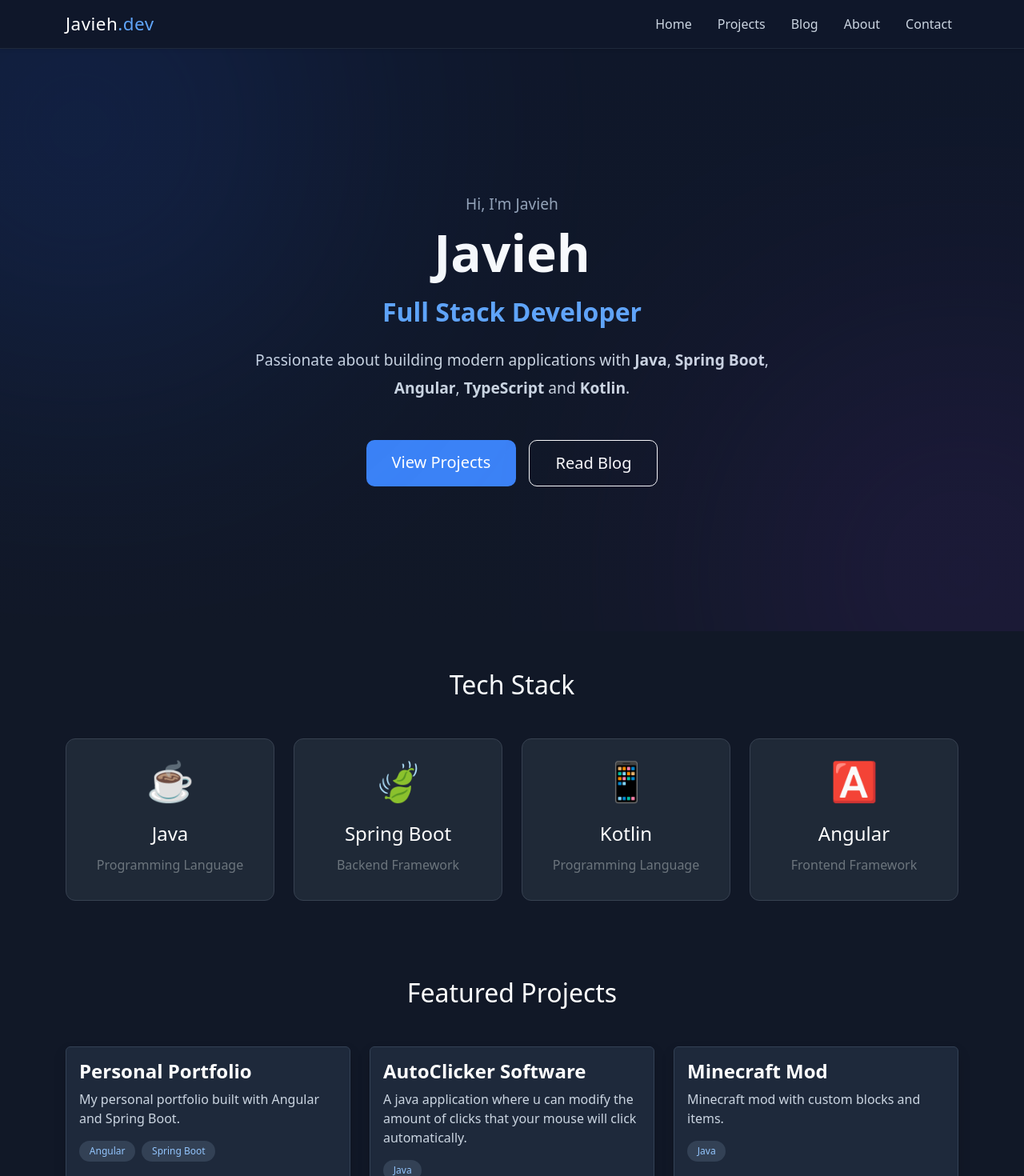
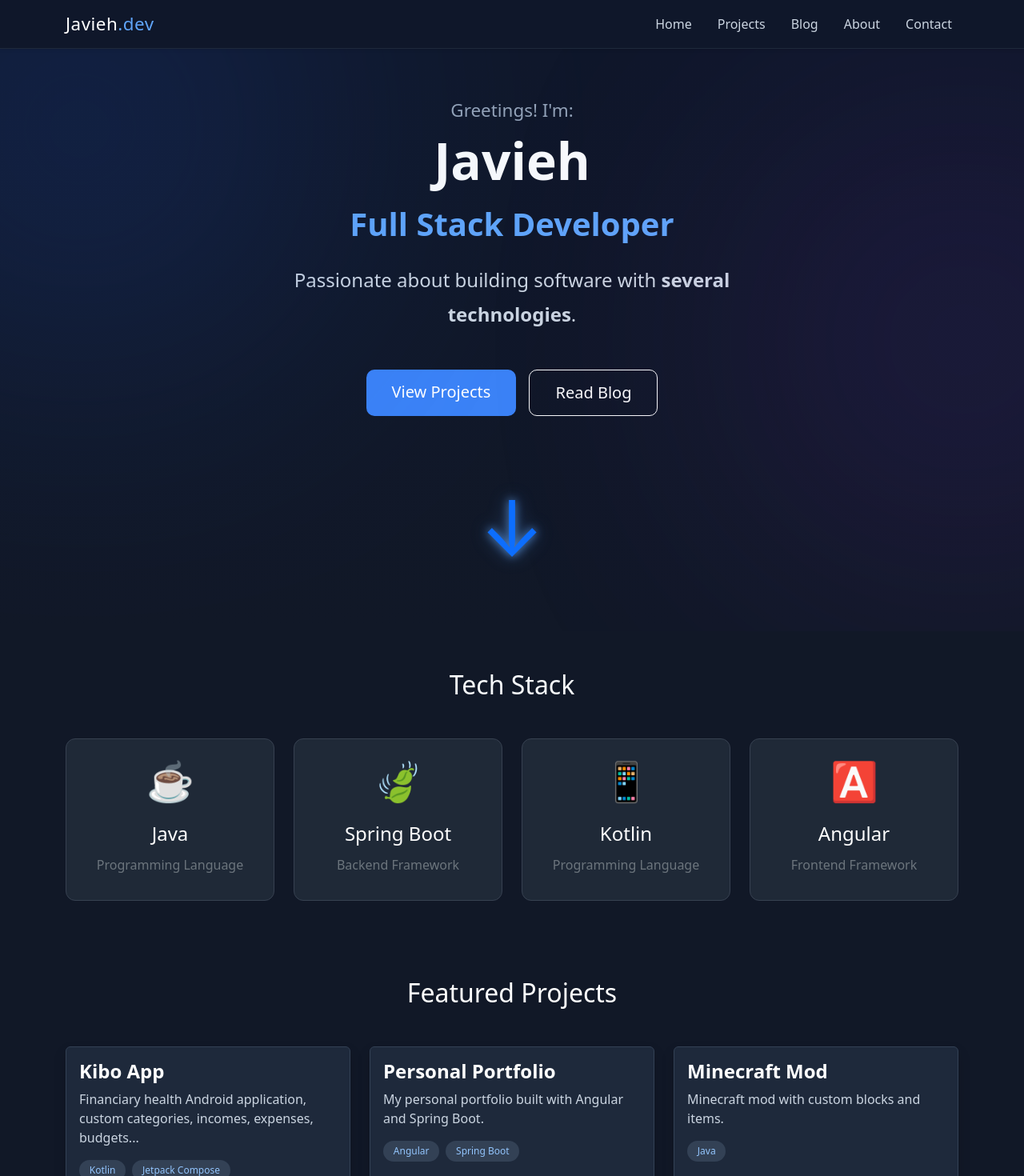
Before and after one commit to javiehhh/javiehub-web, an Angular app: page / in a window 1280 px wide. Shown: the top 1470 px of the page at 80% size. Built offline with nearby package versions, Linux system fonts and the light colour scheme.

Commit message:
UX/UI Improvements

```diff
--- a/src/app/features/home/components/featured-projects/featured-projects.component.ts
+++ b/src/app/features/home/components/featured-projects/featured-projects.component.ts
@@ -12,18 +12,18 @@
 projects: Project[] = [
 
     {
+      title: 'Kibo App',
+      description: 'Financiary health Android application, custom categories, incomes, expenses, budgets...',
+      technologies: ['Kotlin', 'Jetpack Compose', 'Firebase Realtime Database'],
+      github: '#',
+      demo: '#'
+    },
+
+    {
       title: 'Personal Portfolio',
       description: 'My personal portfolio built with Angular and Spring Boot.',
       technologies: ['Angular', 'Spring Boot'],
       github: 'https://github.com/javiehhh/javiehub-web',
-      demo: '#'
-    },
-
-    {
-      title: 'AutoClicker Software',
-      description: 'A java application where u can modify the amount of clicks that your mouse will click automatically.',
-      technologies: ['Java'],
-      github: '#',
       demo: '#'
     },
 
--- a/src/app/features/home/components/hero/hero.component.html
+++ b/src/app/features/home/components/hero/hero.component.html
@@ -5,7 +5,7 @@
 
       <div class="col-lg-8 text-center">
 
-        <p class="greeting">Hi, I'm Javieh</p>
+        <p class="greeting">Greetings! I'm:</p>
 
         <h1 class="display-3 fw-bold">
           Javieh
@@ -16,12 +16,8 @@
         </h2>
 
         <p class="description">
-          Passionate about building modern applications with
-          <strong>Java</strong>,
-          <strong>Spring Boot</strong>,
-          <strong>Angular</strong>,
-          <strong>TypeScript</strong> and
-          <strong>Kotlin</strong>.
+          Passionate about building software with
+          <strong>several technologies</strong>.
         </p>
 
         <div class="d-flex justify-content-center gap-3 mt-5">
@@ -47,7 +43,9 @@
         </div>
 
       </div>
-
+    <div class="scroll-indicator">
+      <a href="#tech-stack">↓</a>
+    </div>
     </div>
 
   </div>
--- a/src/app/features/home/components/hero/hero.component.scss
+++ b/src/app/features/home/components/hero/hero.component.scss
@@ -47,14 +47,12 @@
   filter: blur(180px);
 
   opacity: .2;
-
-  bottom: -150px;
   right: -150px;
 }
 
 .greeting {
   color: #94a3b8;
-  font-size: 1.2rem;
+  font-size: 1.4rem;
   margin-bottom: .5rem;
 }
 
@@ -65,13 +63,14 @@
 .subtitle {
   color: #60a5fa;
   font-weight: 600;
+  font-size: 2.5em;
   margin-bottom: 1.5rem;
 }
 
 .description {
   max-width: 700px;
   margin: auto;
-  font-size: 1.2rem;
+  font-size: 1.5rem;
   line-height: 1.8;
   color: #cbd5e1;
 }
@@ -94,3 +93,40 @@
 .btn-outline-light:hover {
   color: #0f172a;
 }
+
+a{
+  text-decoration: none;
+}
+.scroll-indicator {
+  margin-top: 4rem;
+  font-size: 6rem;
+  color: #60a5fa;
+  text-align: center;
+  cursor: pointer;
+
+  animation: bounce 1.8s infinite, glow 2s ease-in-out infinite;
+}
+
+@keyframes bounce {
+  0%, 100% {
+    transform: translateY(0);
+  }
+
+  50% {
+    transform: translateY(12px);
+  }
+}
+
+@keyframes glow {
+  0%, 100% {
+    opacity: .6;
+    text-shadow: 0 0 8px rgba(96, 165, 250, .2);
+  }
+
+  50% {
+    opacity: 1;
+    text-shadow:
+      0 0 12px rgba(96, 165, 250, .8),
+      0 0 24px rgba(96, 165, 250, .4);
+  }
+}
--- a/src/app/features/home/components/tech-stack/tech-stack.component.html
+++ b/src/app/features/home/components/tech-stack/tech-stack.component.html
@@ -1,4 +1,4 @@
-<section class="tech-stack py-5">
+<section id="tech-stack" class="tech-stack py-5">
 
   <div class="container">
 
```
Also changed, not shown: src/app/features/home/components/hero/hero.component.ts (line endings or trailing spaces), 1 other file (tests, documents, lock files or other folders).
